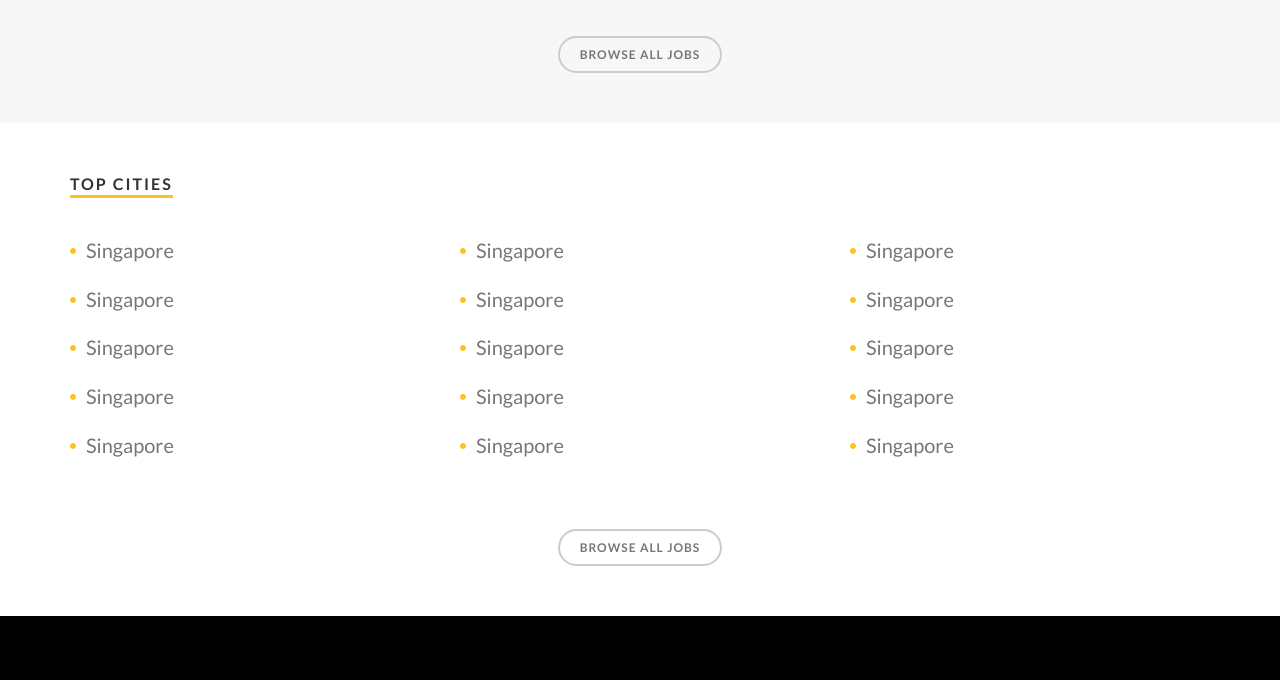
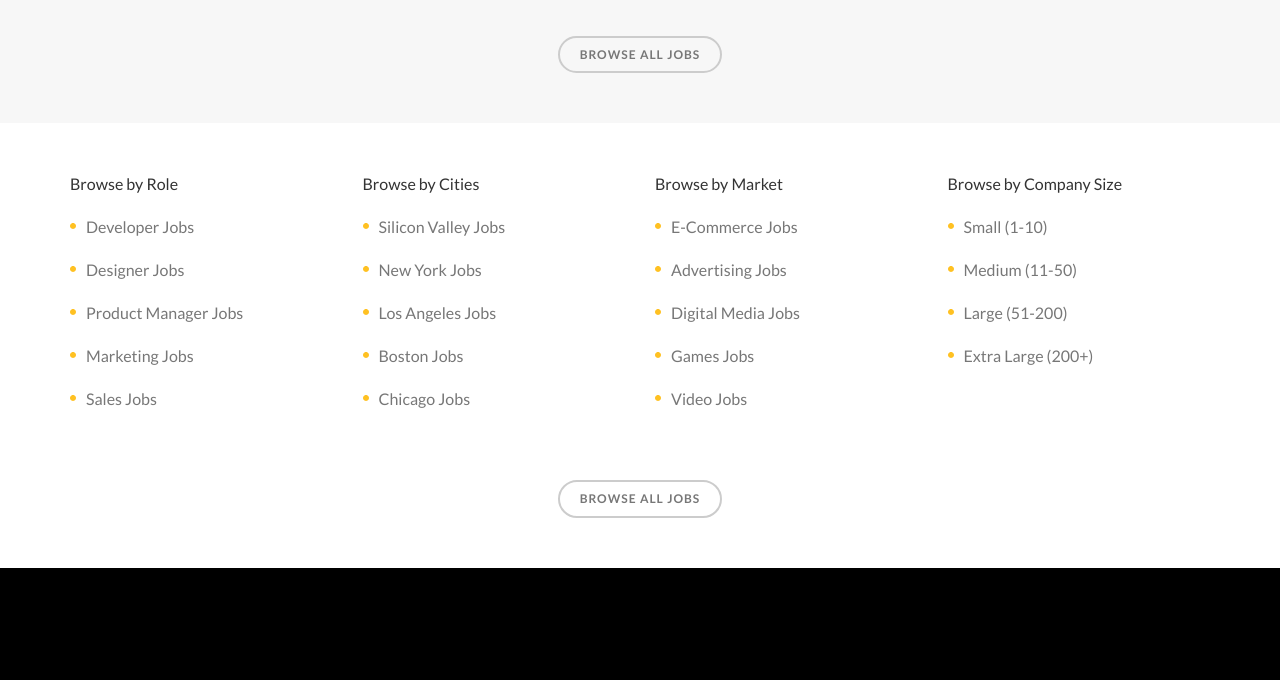
Before and after one commit to jessdesigntan/mimpee, a plain HTML site: page index.html in a window 1280 px wide. Shown: the part 2510-3190 px from the top of the page. Drawn offline with nearby package versions, Linux system fonts and the light colour scheme.

Commit message:
landing page browsing list section

```diff
--- a/css/style.css
+++ b/css/style.css
@@ -527,33 +527,33 @@ section.landing.job-category [class*=col] {
   }
 }
 
-.city-section .city-list {
+.browse-section .list {
   margin-bottom: 50px;
   text-align: left;
 }
 
-.city-section h1 {
+.browse-section h1 {
   font-size: 50px;
   margin-bottom: 0;
   padding-bottom: 0;
 }
 
-.city-section ul {
+.browse-section ul {
   padding: 0;
 }
 
-.city-section ul li {
+.browse-section ul li {
   list-style-type: none;
   margin-bottom: 20px;
   padding: 0;
-  font-size: 20px;
+  font-size: 16px;
 }
 
-.city-section ul li a {
+.browse-section ul li a {
   color: #777;
 }
 
-.city-section ul li::before {
+.browse-section ul li:not(:first-child)::before {
   content: '';
   display: inline-block;
   height: 10px;
@@ -569,12 +569,12 @@ section.landing.job-category [class*=col] {
     padding: 0;
   }
 
-  .city-section ul li {
+  .browse-section ul li {
     font-size: 18px;
     padding: 0;
   }
 
-  .city-section .city-list {
+  .browse-section .city-list {
     margin-bottom: 20px;
   }
 }
--- a/index.html
+++ b/index.html
@@ -231,35 +231,46 @@
       <a class="section-button-all">browse all jobs</a>
     </section>
 
-    <section class="landing city-section">
-      <div class="header"><span class="underline">top cities</span></div>
-      <div class="city-list">
+    <section class="landing browse-section">
+      <div class="list">
         <div class="row">
-          <div class="col-sm-4 col-xs-6">
+          <div class="col-sm-3 col-xs-6">
             <ul>
-              <li><a href="#">Singapore</a></li>
-              <li><a href="#">Singapore</a></li>
-              <li><a href="#">Singapore</a></li>
-              <li><a href="#">Singapore</a></li>
-              <li><a href="#">Singapore</a></li>
+              <li>Browse by Role</li>
+              <li><a href="#">Developer Jobs</a></li>
+              <li><a href="#">Designer Jobs</a></li>
+              <li><a href="#">Product Manager Jobs</a></li>
+              <li><a href="#">Marketing Jobs</a></li>
+              <li><a href="#">Sales Jobs</a></li>
             </ul>
           </div>
-          <div class="col-sm-4 col-xs-6">
+          <div class="col-sm-3 col-xs-6">
             <ul>
-              <li><a href="#">Singapore</a></li>
-              <li><a href="#">Singapore</a></li>
-              <li><a href="#">Singapore</a></li>
-              <li><a href="#">Singapore</a></li>
-              <li><a href="#">Singapore</a></li>
+              <li>Browse by Cities</li>
+              <li><a href="#">Silicon Valley Jobs</a></li>
+              <li><a href="#">New York Jobs</a></li>
+              <li><a href="#">Los Angeles Jobs</a></li>
+              <li><a href="#">Boston Jobs</a></li>
+              <li><a href="#">Chicago Jobs</a></li>
             </ul>
           </div>
-          <div class="col-sm-4 hidden-xs">
+          <div class="col-sm-3 hidden-xs">
             <ul>
-              <li><a href="#">Singapore</a></li>
-              <li><a href="#">Singapore</a></li>
-              <li><a href="#">Singapore</a></li>
-              <li><a href="#">Singapore</a></li>
-              <li><a href="#">Singapore</a></li>
+              <li>Browse by Market</li>
+              <li><a href="#">E-Commerce Jobs</a></li>
+              <li><a href="#">Advertising Jobs</a></li>
+              <li><a href="#">Digital Media Jobs</a></li>
+              <li><a href="#">Games Jobs</a></li>
+              <li><a href="#">Video Jobs</a></li>
+            </ul>
+          </div>
+          <div class="col-sm-3 hidden-xs">
+            <ul>
+              <li>Browse by Company Size</li>
+              <li><a href="#">Small (1-10)</a></li>
+              <li><a href="#">Medium (11-50)</a></li>
+              <li><a href="#">Large (51-200)</a></li>
+              <li><a href="#">Extra Large (200+)</a></li>
             </ul>
           </div>
         </div>
```
